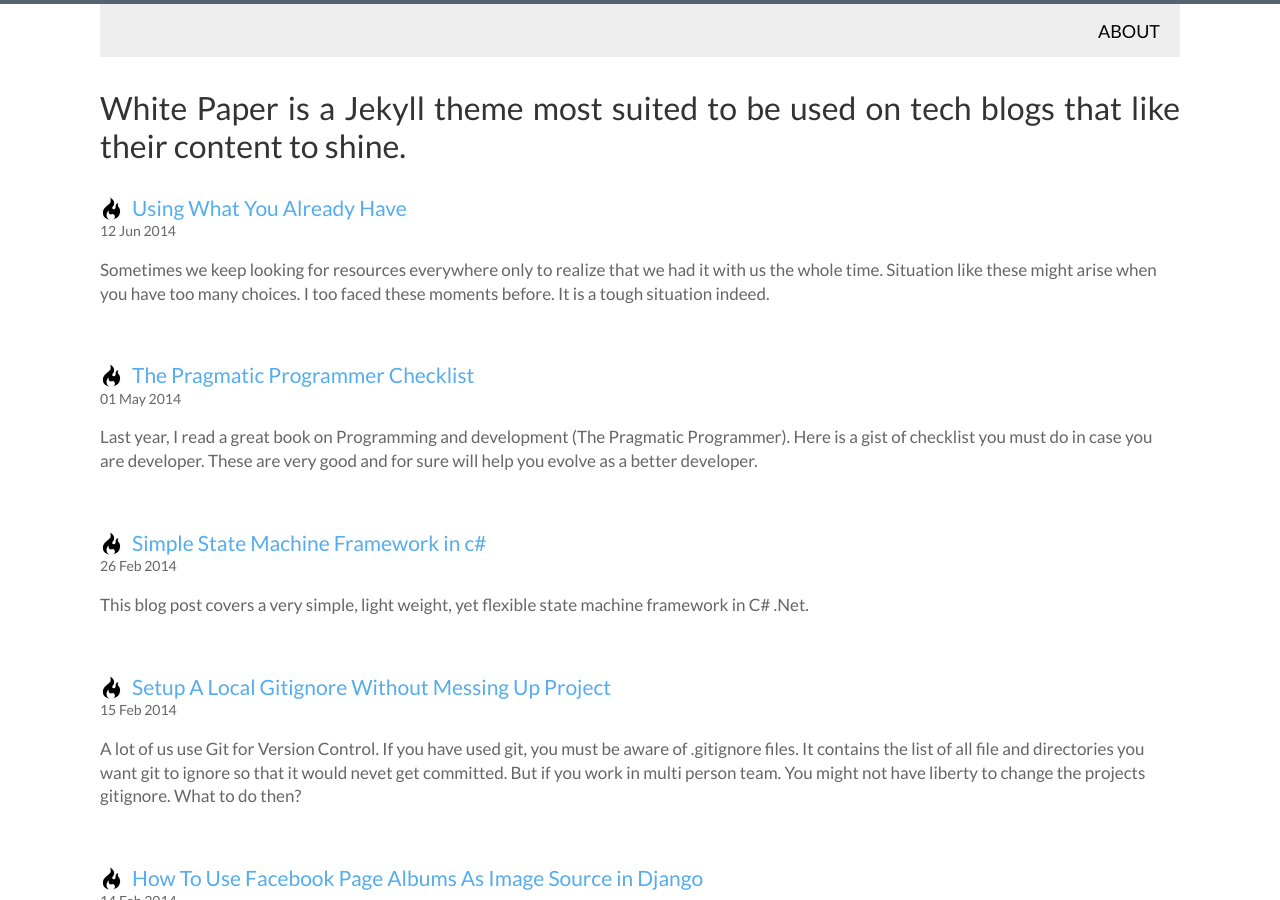
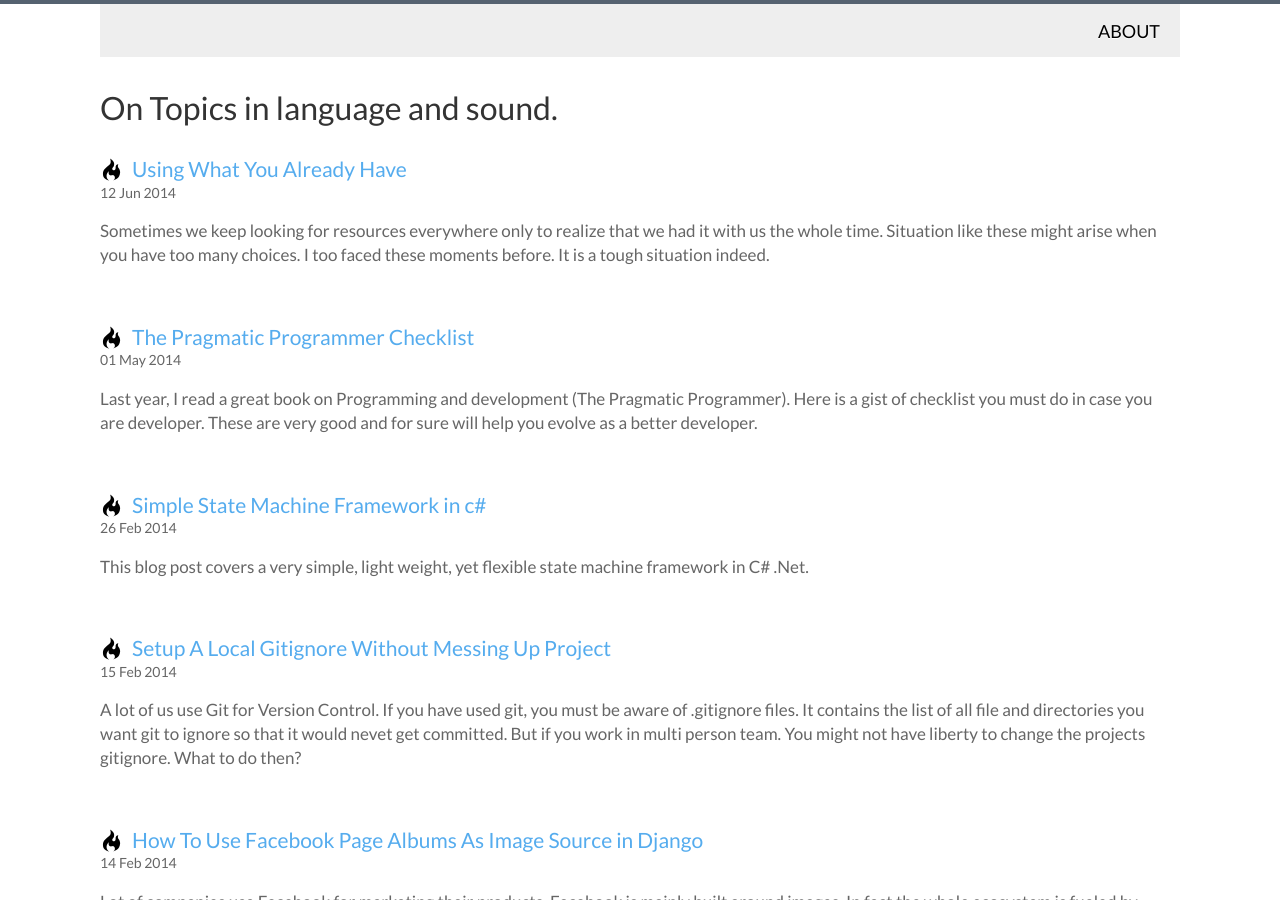
Before and after one commit to languageandsound/languageandsound.github.io, a Jekyll site: the page built from index.html, in a window 1280 px wide and 900 px high. Built offline with Jekyll 4.4.1, drawn with Linux system fonts in a browser that asks for light colours; the list of posts is cut into pages by our own code.

Commit message:
update config

```diff
--- a/_config.yml
+++ b/_config.yml
@@ -4,7 +4,7 @@ url: http://languageandsound.com
 gems: [jekyll-paginate,  jekyll-gist]
 paginate: 8
 description:     Language & Sound
-intro: White Paper is a Jekyll theme most suited to be used on tech blogs that like their content to shine.
+intro: On Topics in language and sound.
 logo:             logo.png
 disqus_shortname:
 # url: http://gotchacode.com
```
